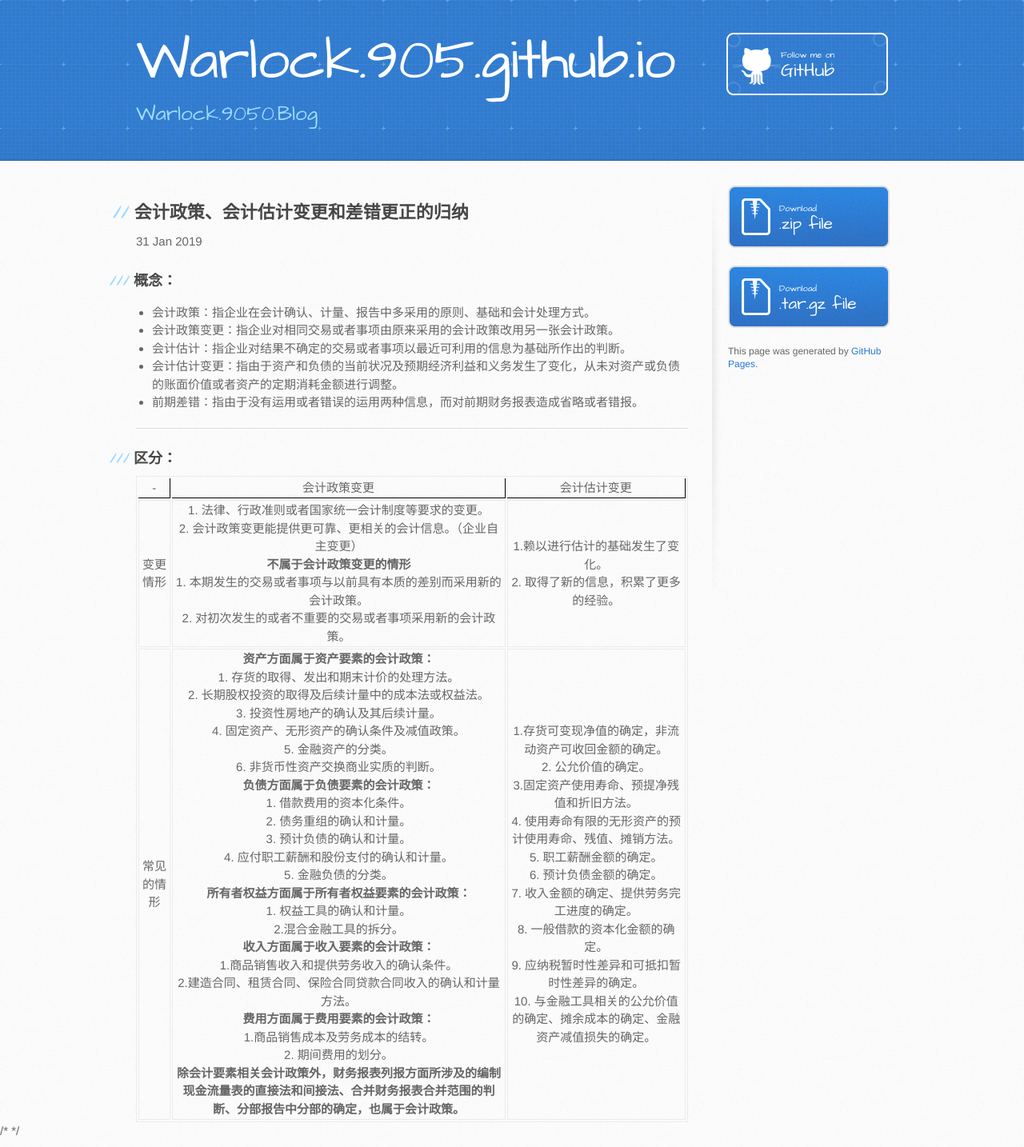
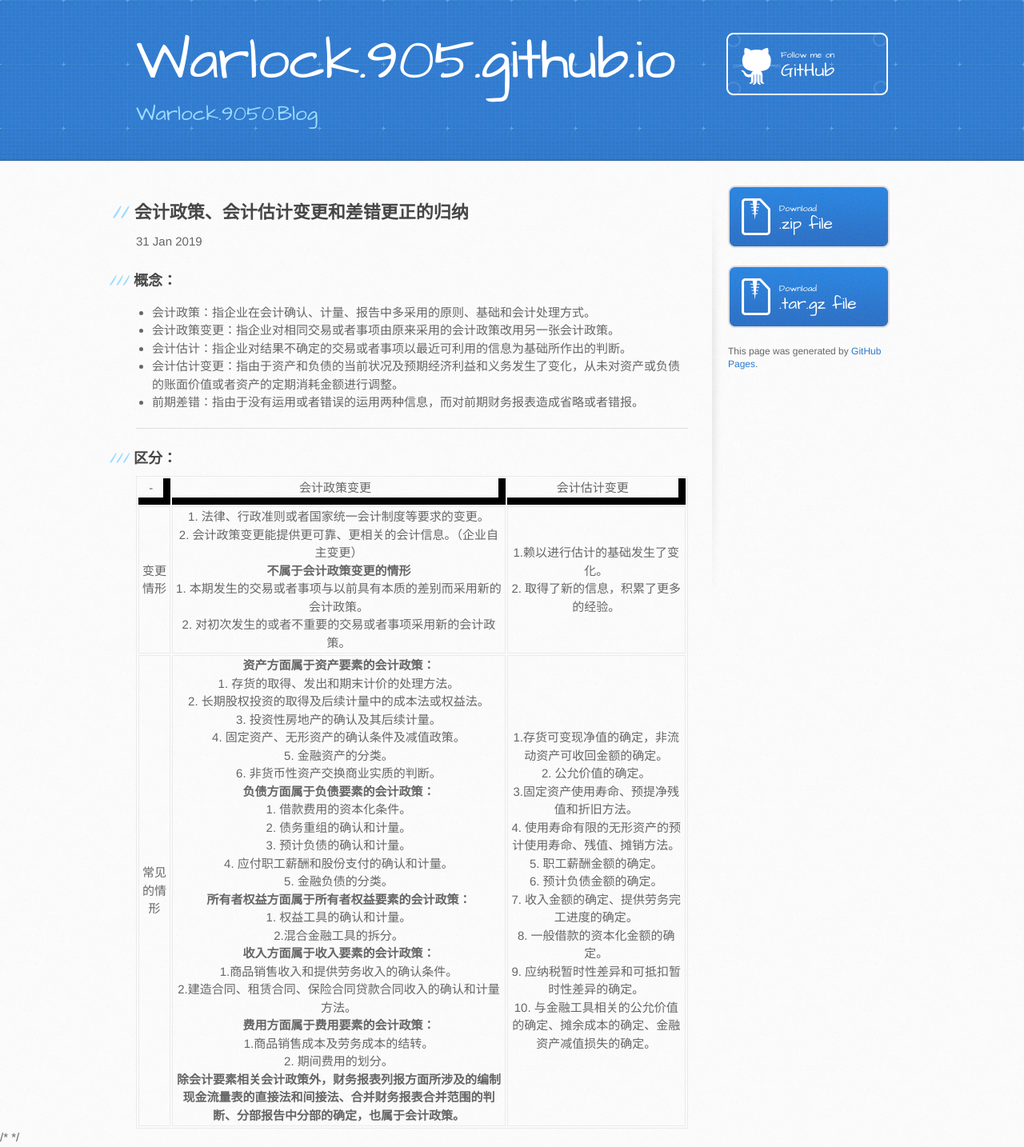
Before and after one commit to warlock905/warlock905.github.io, a Jekyll site: the page built from _posts/2019-01-31-account.md, in a window 1280 px wide. Shown: the whole page at 80% size. Built offline with Jekyll 4.4.1, drawn with Linux system fonts in a browser that asks for light colours.

Commit message:
Update normalize.scss

```diff
--- a/_sass/normalize.scss
+++ b/_sass/normalize.scss
@@ -416,12 +416,12 @@ optgroup {
 table {
   /* border-collapse: collapse;
   border-spacing: 0; */
-  border-left:1px solid #000000;border-top:1px solid #000000;
+  border-left:9px solid #000000;border-top:9px solid #000000;
   width: 100%;
   word-wrap:break-word; word-break:break-all;
 }
 
 td,
 th {
-  border-right:1px solid #000000;border-bottom:1px solid #000000;
+  border-right:9px solid #000000;border-bottom:9px solid #000000;
 }
```
